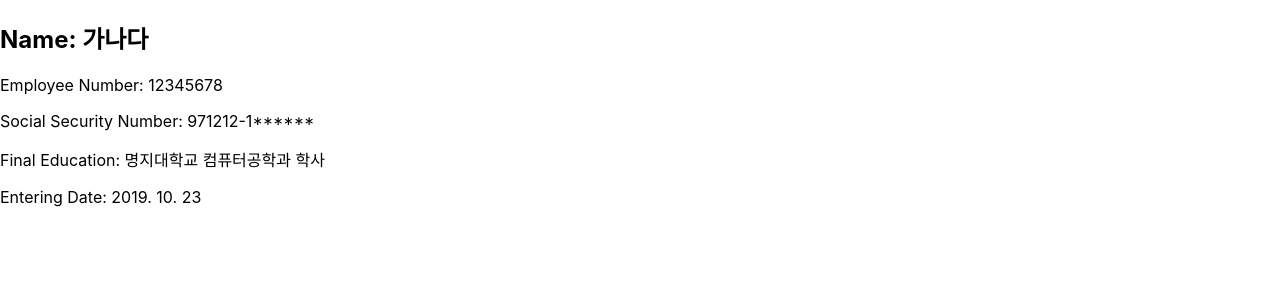
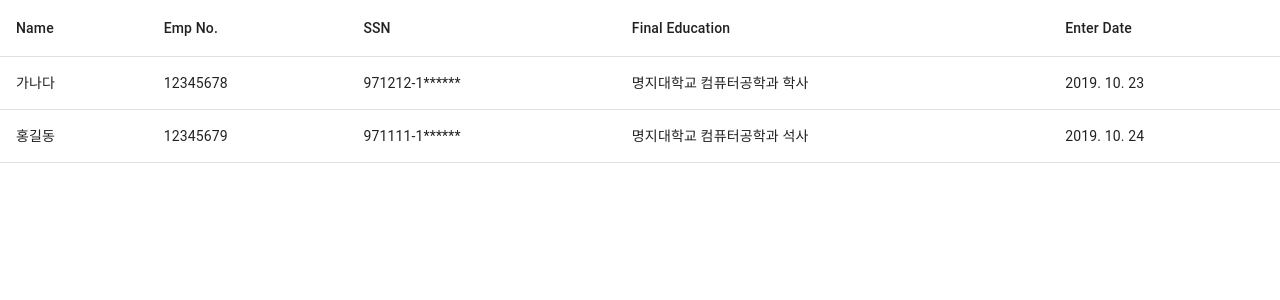
Before and after one commit to ndaemy/db_design_client, a React (Create React App) app: page / in a window 1280 px wide. Shown: the top 300 px of the page. Built offline with nearby package versions, Linux system fonts and the light colour scheme.

Commit message:
Make EmployeeList component

```diff
--- a/src/App.js
+++ b/src/App.js
@@ -1,22 +1,24 @@
 import React from 'react'
-import Employee from './components/Employee'
 
-const employee = {
-  name: '가나다',
-  emp_no: '12345678',
-  ssn: '971212-1******',
-  final_edu: '명지대학교 컴퓨터공학과 학사',
-  enter_date: '2019. 10. 23',
-}
+import EmployeeList from './components/EmployeeList'
+
+const employeeList = [
+  {
+    name: '가나다',
+    emp_no: '12345678',
+    ssn: '971212-1******',
+    final_edu: '명지대학교 컴퓨터공학과 학사',
+    enter_date: '2019. 10. 23',
+  },
+  {
+    name: '홍길동',
+    emp_no: '12345679',
+    ssn: '971111-1******',
+    final_edu: '명지대학교 컴퓨터공학과 석사',
+    enter_date: '2019. 10. 24',
+  },
+]
 
 export default () => {
-  return (
-    <Employee
-      name={employee.name}
-      emp_no={employee.emp_no}
-      ssn={employee.ssn}
-      final_edu={employee.final_edu}
-      enter_date={employee.enter_date}
-    />
-  )
+  return <EmployeeList employeeList={employeeList} />
 }
--- a/src/components/Employee.js
+++ /dev/null
@@ -1,13 +0,0 @@
-import React from 'react'
-
-export default ({name, emp_no, ssn, final_edu, enter_date}) => {
-  return (
-    <div>
-      <h2>Name: {name}</h2>
-      <p>Employee Number: {emp_no}</p>
-      <p>Social Security Number: {ssn}</p>
-      <p>Final Education: {final_edu}</p>
-      <p>Entering Date: {enter_date}</p>
-    </div>
-  )
-}
--- /dev/null
+++ b/src/components/EmployeeList.js
@@ -0,0 +1,55 @@
+import React, { Component } from 'react'
+import {
+  Table,
+  TableHead,
+  TableRow,
+  TableCell,
+  TableBody,
+} from '@material-ui/core'
+
+class EmployeeList extends Component {
+  render() {
+    const { employeeList } = this.props
+    return (
+      <Table>
+        <TableHead>
+          <TableRow>
+            <TableCell>Name</TableCell>
+            <TableCell>Emp No.</TableCell>
+            <TableCell>SSN</TableCell>
+            <TableCell>Final Education</TableCell>
+            <TableCell>Enter Date</TableCell>
+          </TableRow>
+        </TableHead>
+        <TableBody>
+          {employeeList.map(e => (
+            <Employee
+              name={e.name}
+              emp_no={e.emp_no}
+              ssn={e.ssn}
+              final_edu={e.final_edu}
+              enter_date={e.enter_date}
+            />
+          ))}
+        </TableBody>
+      </Table>
+    )
+  }
+}
+
+class Employee extends Component {
+  render() {
+    const { name, emp_no, ssn, final_edu, enter_date } = this.props
+    return (
+      <TableRow key={emp_no}>
+        <TableCell>{name}</TableCell>
+        <TableCell>{emp_no}</TableCell>
+        <TableCell>{ssn}</TableCell>
+        <TableCell>{final_edu}</TableCell>
+        <TableCell>{enter_date}</TableCell>
+      </TableRow>
+    )
+  }
+}
+
+export default EmployeeList
```
